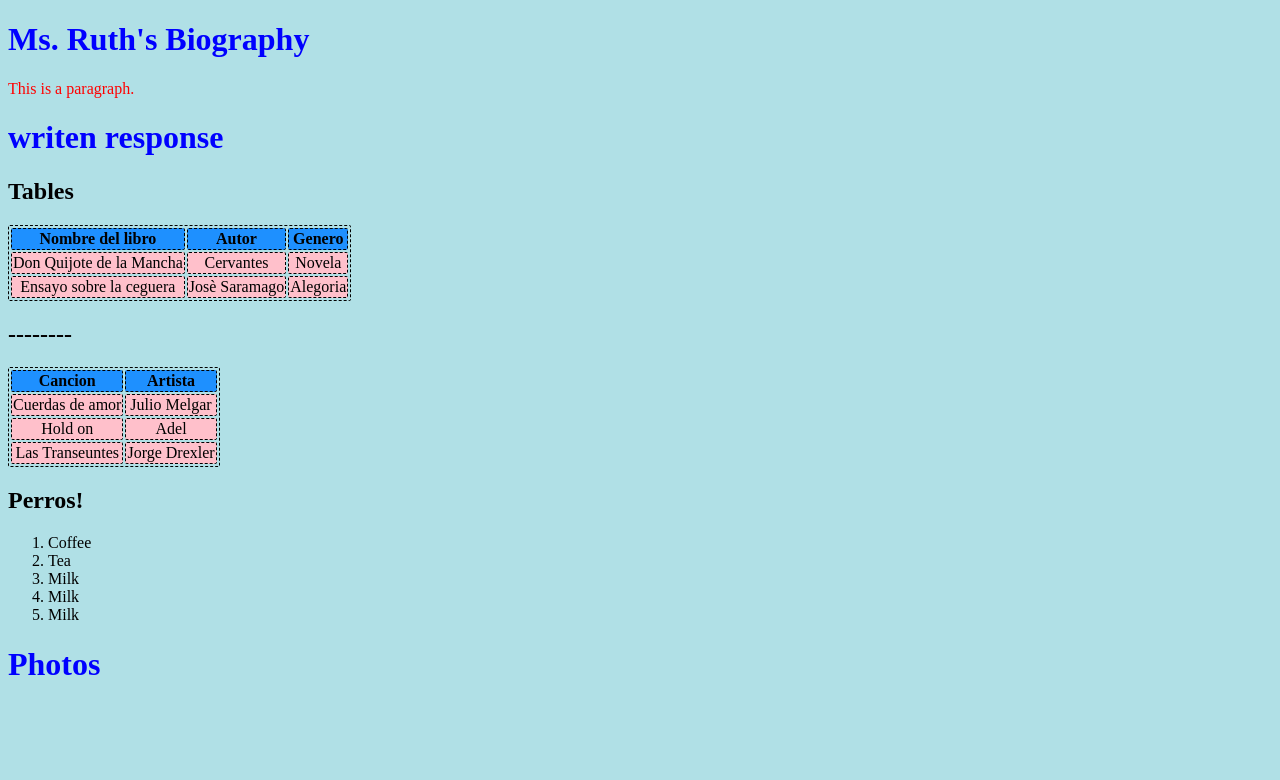
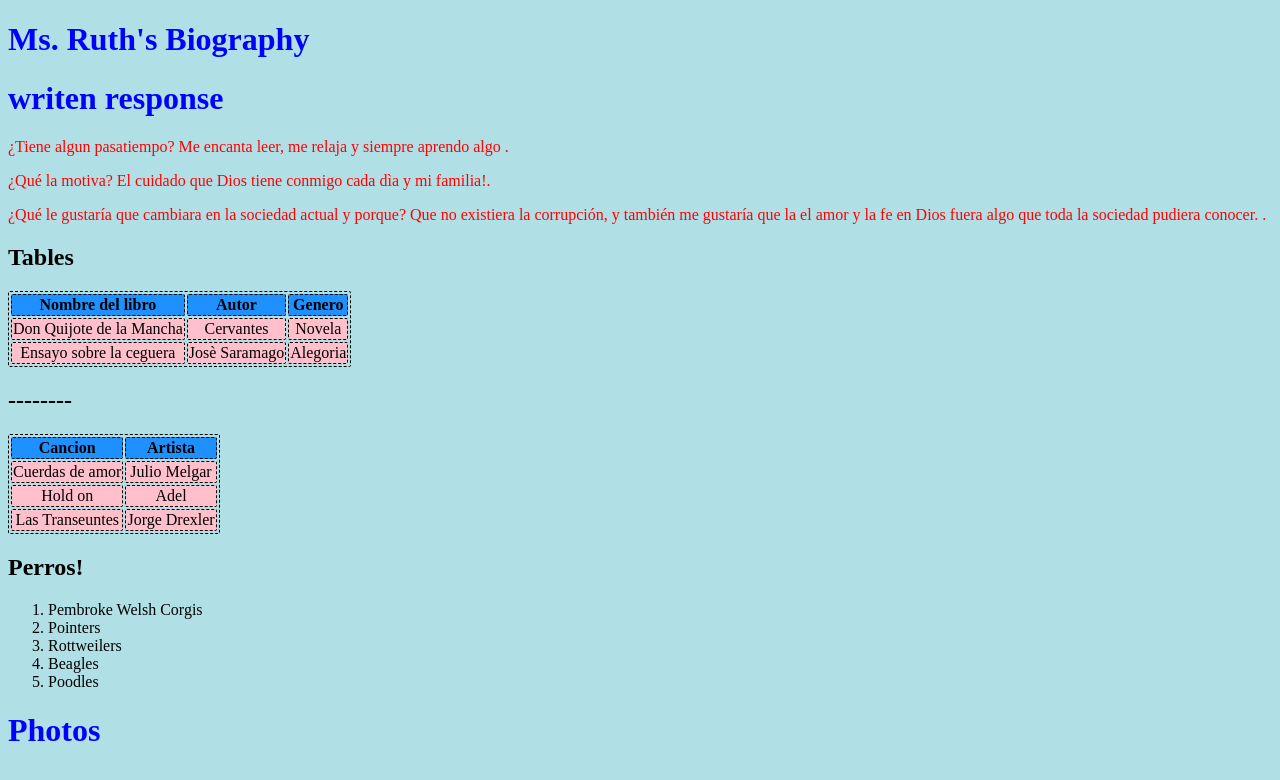
Before and after one commit to Fabi33/FinalPoyectQ3, a plain HTML site: page index.html in a window 1280 px wide. Drawn offline with Linux system fonts and the light colour scheme.

Commit message:
Update index.html

```diff
--- a/index.html
+++ b/index.html
@@ -23,9 +23,16 @@ p    {color: red;}
 </style>
 
 <h1> Ms. Ruth's Biography </h1>
-<p>This is a paragraph.</p>
+
 
 <h1> writen response  </h1>
+<p>¿Tiene algun pasatiempo? Me encanta leer, me relaja y siempre aprendo algo
+.</p>
+
+<p>¿Qué la motiva? El cuidado que Dios tiene conmigo cada dìa y mi familia!.</p>
+
+<p>¿Qué le gustaría que cambiara en la sociedad actual y porque? Que no existiera la corrupción, y también me gustaría que la el amor y la fe en Dios fuera algo que toda la sociedad pudiera conocer.
+.</p>
 
 <h2> Tables  </h2>
 
@@ -73,11 +80,11 @@ p    {color: red;}
 
 <h2>Perros!</h2>
   <ol>
-  <li>Coffee</li>
-  <li>Tea</li>
-  <li>Milk</li>
-  <li>Milk</li>
-  <li>Milk</li>
+  <li>Pembroke Welsh Corgis </li>
+  <li>Pointers</li>
+  <li>Rottweilers</li>
+  <li>Beagles</li>
+  <li>Poodles </li>
 </ol>
 
   <h1> Photos </h1>
```
